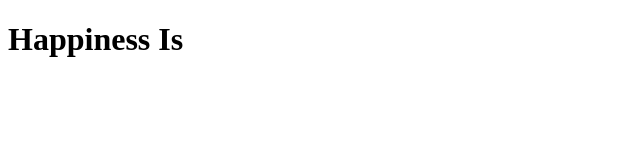
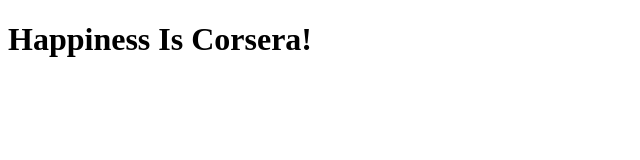
Before and after one commit to tammytwotone/corsera-test, a plain HTML site: page site/index.html in a window 1280 px wide. Shown: the whole page, without its empty margins (0-640 px from the left). Drawn offline with Linux system fonts and the light colour scheme.

Commit message:
Small addition to site.

```diff
--- a/site/index.html
+++ b/site/index.html
@@ -4,6 +4,6 @@
 	<title>Hello Tammy</title>
 </head>
 <body>
-<h1>Happiness Is</h1>
+<h1>Happiness Is Corsera!</h1>
 </body>
 </html>
```
